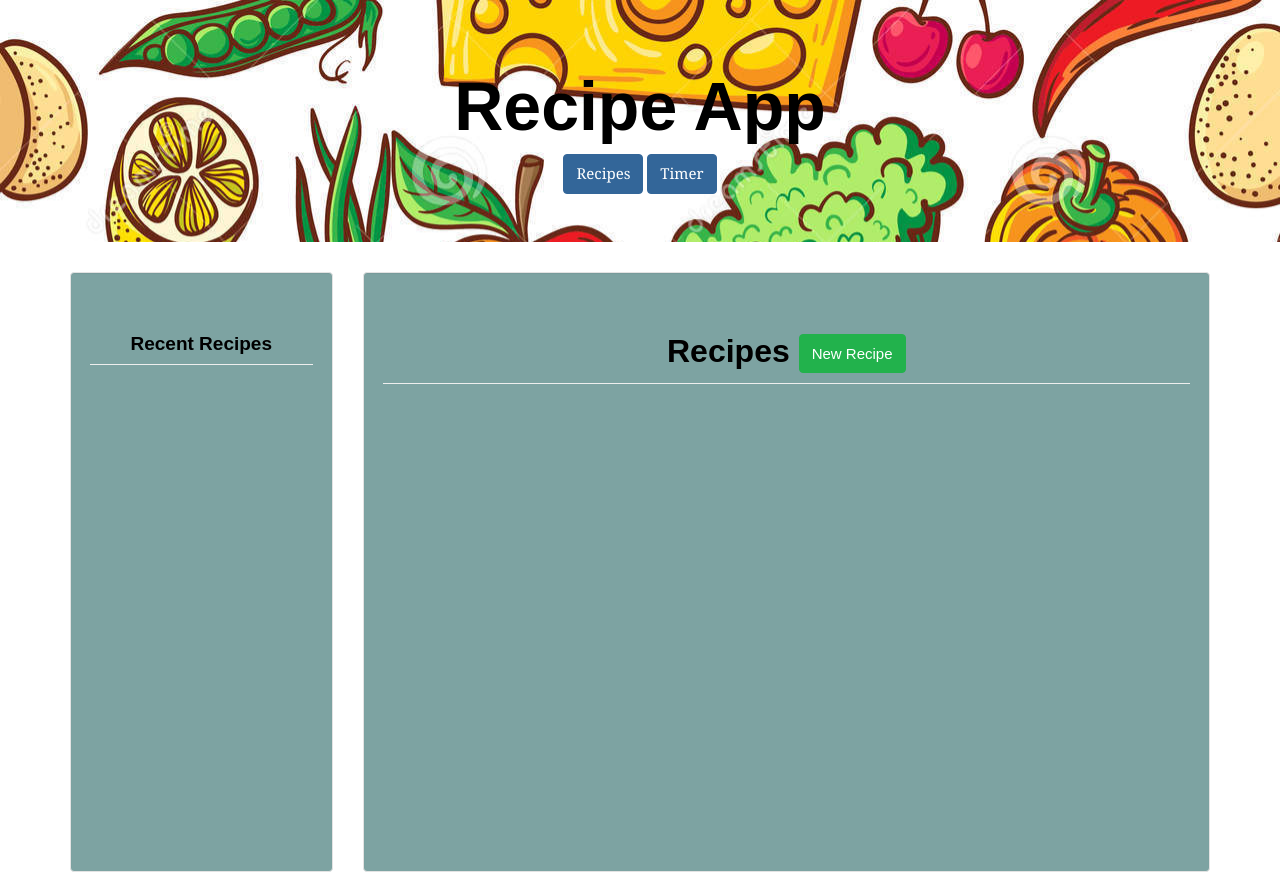
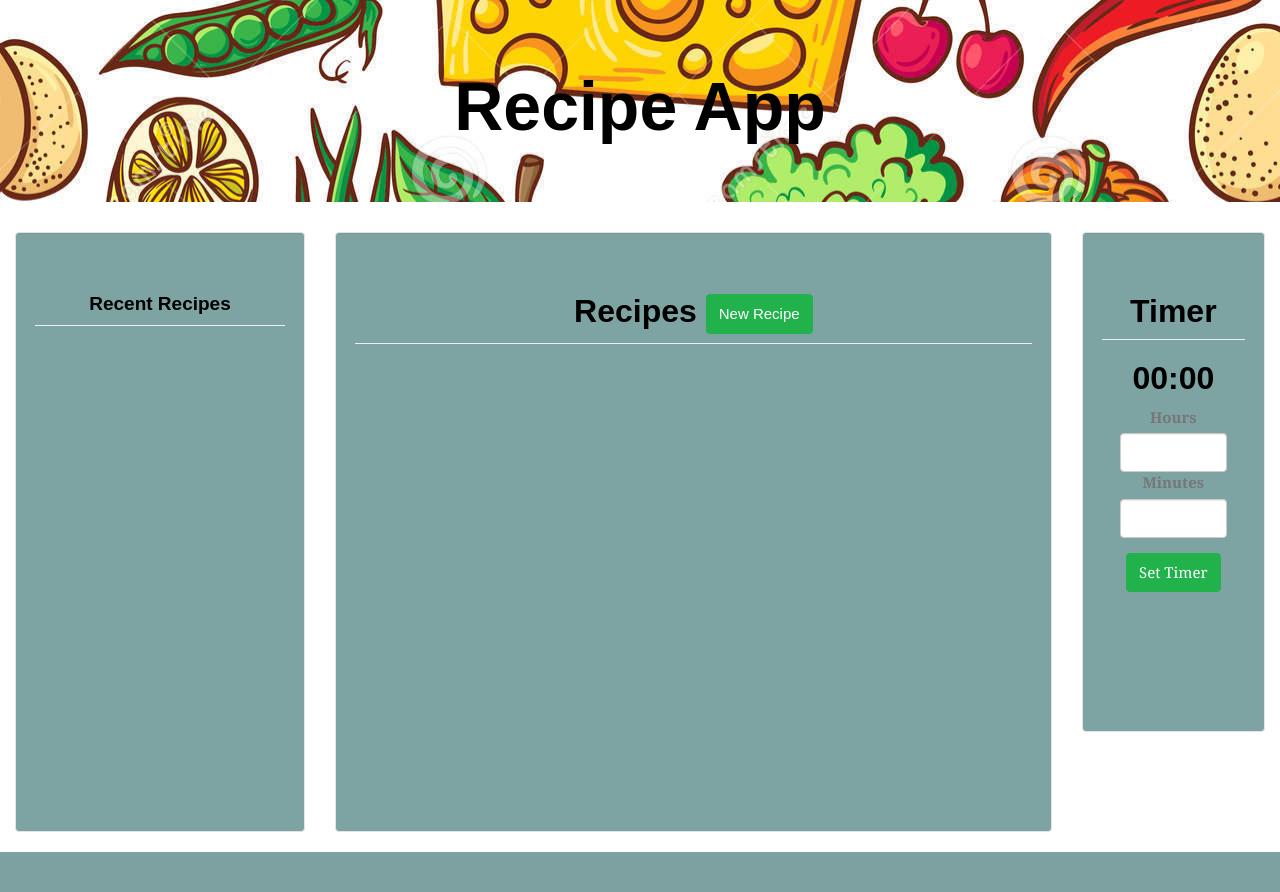
Before and after one commit to crisayala16/Recipe-App, a PHP site: page / in a window 1280 px wide. After the commit the page ends 852 px from the top, so only its background shows below. Run offline with PHP 8.4, Linux system fonts and the light colour scheme; some libraries are stand-ins or nearby versions; some web fonts are replaced.

Commit message:
starting files

```diff
--- a/assets/css/style.css
+++ b/assets/css/style.css
@@ -3,10 +3,12 @@
 	background: #7da3a2;
 }
 input{
-	width: 200px !important;
+	width: 75% !important;
 	margin: 0 auto;
 }
 .jumbotron{
 	background: url("../images/food-bg.jpg");
-
 }
+#timer-box{
+	height: 500px;
+}
--- a/index.html
+++ b/index.html
@@ -12,17 +12,15 @@
 <body>
 	<div class="container-fluid jumbotron text-center">
 		<h1>Recipe App</h1>
-		<a href="index.html"><button class="btn btn-info">Recipes</button></a>
-		<a href="timer.html"><button class="btn btn-info">Timer</button></a>
 	</div>
-	<div class="container">
+	<div class="container-fluid">
 		<div class="row">
 			<div class="col-md-3">
 				<div class="well">
 					<h4 class="page-header text-center">Recent Recipes</h4>
 				</div>
 			</div>
-			<div class="col-md-9">
+			<div class="col-md-7">
 				<div class="well text-center">
 				<h2 class="page-header">Recipes <button class="btn btn-success" data-toggle="modal" data-target="#recipe-modal">New Recipe</button></h2>
 				</div>
@@ -48,6 +46,19 @@
 					</div>
 				</div>
 			</div>
+			<div class="col-md-2">
+				<div class="well text-center" id="timer-box">
+					<h2 class="page-header">Timer</h2>
+					<h2>00:00</h2>
+					<div class="form-group">
+							<label class="control-label">Hours</label>
+							<input type="text" class="form-control" id="hour-input">
+							<label class="control-label">Minutes</label>
+							<input type="text" class="form-control" id="minute-input">
+						</div>
+					<button class="btn btn-success">Set Timer</button>
+				</div>
+			</div>
 		</div>
 	</div>
 </body>
```
Also changed, not shown: timer.html (deleted, +0 -37 lines).
